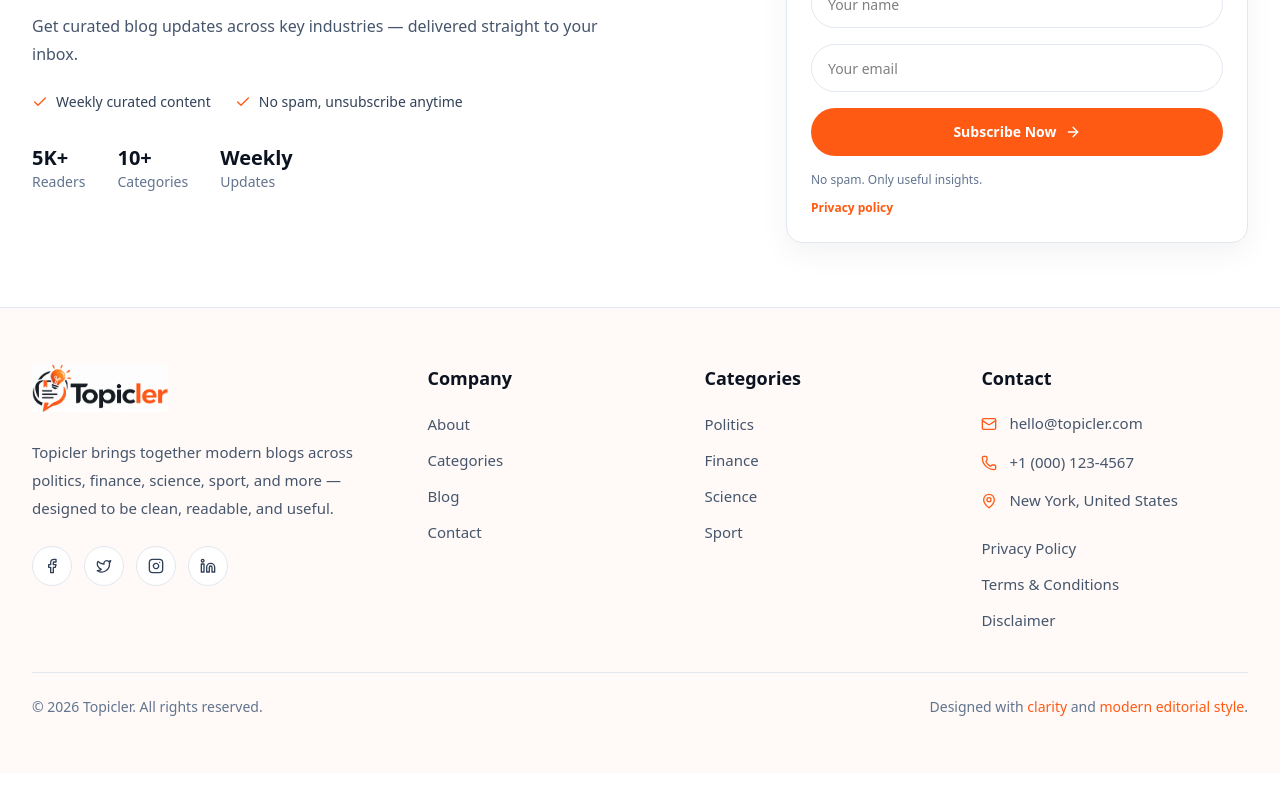
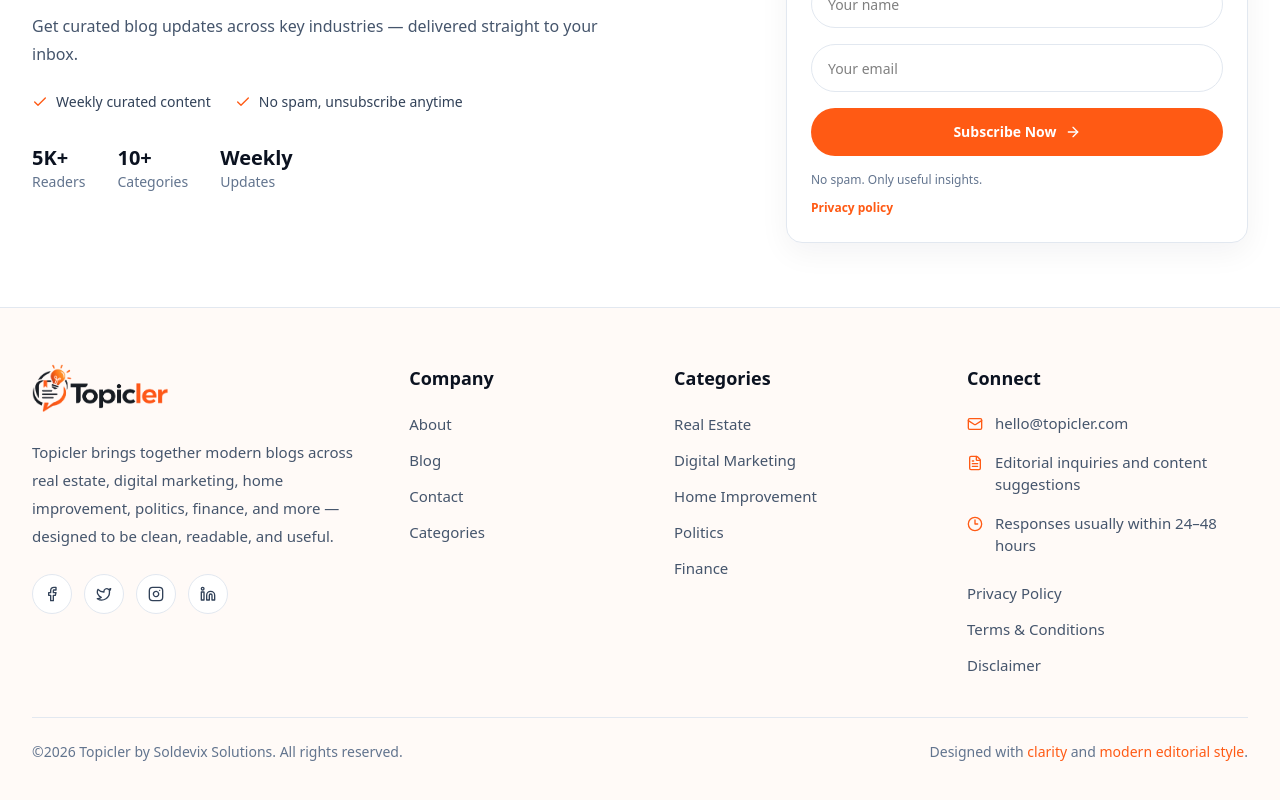
Before and after one commit to codedByShahzad/Topicler, a Next.js app in the folder frontend/: page / in a window 1280 px wide. Shown: the part 4155-4955 px from the top of the page. Before the commit the page ends 4928 px from the top, so only its background shows below. Built offline with nearby package versions, Linux system fonts and the light colour scheme.

Commit message:
Fixed Some Changes

```diff
--- a/frontend/app/contact/page.tsx
+++ b/frontend/app/contact/page.tsx
@@ -3,10 +3,11 @@ import Link from "next/link";
 import {
   FiArrowRight,
   FiClock,
+  FiEdit3,
   FiMail,
-  FiMapPin,
-  FiPhone,
+  FiMessageSquare,
   FiSend,
+  FiUsers,
 } from "react-icons/fi";
 
 const contactCards = [
@@ -15,28 +16,28 @@ const contactCards = [
     icon: FiMail,
     title: "Email Address",
     value: "hello@topicler.com",
-    subtext: "Send us your questions anytime",
+    subtext: "Reach us directly for general questions and feedback",
   },
   {
     id: 2,
-    icon: FiPhone,
-    title: "Phone Number",
-    value: "+1 (234) 567-890",
-    subtext: "Mon - Fri from 9:00 AM to 6:00 PM",
+    icon: FiEdit3,
+    title: "Editorial Inquiries",
+    value: "Content & article discussions",
+    subtext: "For topic suggestions, corrections, and editorial communication",
   },
   {
     id: 3,
-    icon: FiMapPin,
-    title: "Office Location",
-    value: "New York, United States",
-    subtext: "Available for online communication",
+    icon: FiUsers,
+    title: "Collaborations",
+    value: "Partnership opportunities",
+    subtext: "Open to meaningful collaborations and creative ideas",
   },
   {
     id: 4,
     icon: FiClock,
-    title: "Working Hours",
-    value: "Mon - Fri / 9AM - 6PM",
-    subtext: "Weekend responses may take longer",
+    title: "Response Time",
+    value: "Usually within 24–48 hours",
+    subtext: "We do our best to respond as quickly as possible",
   },
 ];
 
@@ -84,9 +85,9 @@ export default function ContactPage() {
               </h1>
 
               <p className="mt-6 max-w-2xl text-[16px] leading-8 text-slate-600 md:text-[17px]">
-                Have a question, feedback, partnership idea, or just want to get
-                in touch? We’d love to hear from you. Reach out through the form
-                below or use our direct contact details.
+                Have a question, feedback, suggestion, or collaboration idea?
+                We’d love to hear from you. Reach out through the form below and
+                we’ll get back to you as soon as possible.
               </p>
 
               <div className="mt-8 flex flex-wrap items-center gap-4">
@@ -108,7 +109,7 @@ export default function ContactPage() {
             </div>
 
             <div className="relative">
-              <div className="relative overflow-hidden rounded-[30px] border border-slate-200 bg-white shadow-[0_25px_80px_rgba(15,23,42,0.08)] transition-all duration-300 hover:border-2 hover:border-[#FF5A14]">
+              <div className="relative overflow-hidden rounded-[30px] border-2 border-transparent bg-white shadow-[0_25px_80px_rgba(15,23,42,0.08)] transition-all duration-300 hover:border-[#FF5A14]">
                 <img
                   src="https://images.unsplash.com/photo-1516321165247-4aa89a48be28?auto=format&fit=crop&w=1400&q=80"
                   alt="Contact workspace"
@@ -121,8 +122,8 @@ export default function ContactPage() {
                   Get In Touch
                 </div>
                 <p className="mt-2 max-w-[220px] text-sm leading-6 text-slate-600">
-                  We’re always open to hearing your ideas, questions, and
-                  feedback.
+                  We’re always open to hearing your ideas, feedback, and content
+                  suggestions.
                 </p>
               </div>
 
@@ -143,7 +144,7 @@ export default function ContactPage() {
           <div className="mb-12 max-w-2xl">
             <SectionLabel title="Reach Out" />
             <h2 className="text-3xl font-bold tracking-tight text-[#0B1220] md:text-4xl">
-              Multiple ways to connect with us.
+              Different ways to connect with us.
             </h2>
           </div>
 
@@ -153,7 +154,7 @@ export default function ContactPage() {
               return (
                 <div
                   key={item.id}
-                  className="rounded-[24px] border border-slate-200 bg-white p-6 shadow-sm transition-all duration-300 hover:-translate-y-1 hover:border-2 hover:border-[#FF5A14] hover:shadow-xl"
+                  className="rounded-[24px] border-2 border-transparent bg-white p-6 shadow-sm transition-all duration-300 hover:border-[#FF5A14] hover:shadow-xl"
                 >
                   <div className="flex h-14 w-14 items-center justify-center rounded-2xl bg-[#FF5A14]/10 text-[#FF5A14]">
                     <Icon className="h-6 w-6" />
@@ -180,7 +181,7 @@ export default function ContactPage() {
         <div className="mx-auto max-w-[1440px] px-5 lg:px-8">
           <div className="grid gap-8 lg:grid-cols-[0.9fr_1.1fr]">
             {/* LEFT */}
-            <div className="rounded-[30px] border border-slate-200 bg-white p-8 shadow-[0_20px_70px_rgba(15,23,42,0.06)] transition-all duration-300 hover:border-2 hover:border-[#FF5A14] lg:p-10">
+            <div className="rounded-[30px] border-2 border-transparent bg-white p-8 shadow-[0_20px_70px_rgba(15,23,42,0.06)] transition-all duration-300 hover:border-[#FF5A14] lg:p-10">
               <SectionLabel title="Contact Information" />
 
               <h2 className="text-3xl font-bold tracking-tight text-[#0B1220] md:text-4xl">
@@ -188,18 +189,21 @@ export default function ContactPage() {
               </h2>
 
               <p className="mt-5 text-[16px] leading-8 text-slate-600">
-                Whether you want to share feedback, ask a question, discuss
-                collaboration, or simply connect, our team is here to help.
+                Whether you want to share feedback, suggest a topic, point out a
+                correction, or discuss collaboration, we’re always happy to
+                connect.
               </p>
 
               <div className="mt-8 space-y-5">
-                <div className="rounded-2xl border border-slate-200 bg-[#fcfcfd] p-5 transition-all duration-300 hover:border-2 hover:border-[#FF5A14]">
+                <div className="rounded-2xl border-2 border-transparent bg-[#fcfcfd] p-5 transition-all duration-300 hover:border-[#FF5A14]">
                   <div className="flex items-start gap-4">
                     <div className="flex h-11 w-11 items-center justify-center rounded-xl bg-[#FF5A14]/10 text-[#FF5A14]">
                       <FiMail className="h-5 w-5" />
                     </div>
                     <div>
-                      <h3 className="font-semibold text-[#0B1220]">Email Us</h3>
+                      <h3 className="font-semibold text-[#0B1220]">
+                        General Contact
+                      </h3>
                       <p className="mt-1 text-sm text-slate-600">
                         hello@topicler.com
                       </p>
@@ -207,31 +211,35 @@ export default function ContactPage() {
                   </div>
                 </div>
 
-                <div className="rounded-2xl border border-slate-200 bg-[#fcfcfd] p-5 transition-all duration-300 hover:border-2 hover:border-[#FF5A14]">
+                <div className="rounded-2xl border-2 border-transparent bg-[#fcfcfd] p-5 transition-all duration-300 hover:border-[#FF5A14]">
                   <div className="flex items-start gap-4">
                     <div className="flex h-11 w-11 items-center justify-center rounded-xl bg-[#FF5A14]/10 text-[#FF5A14]">
-                      <FiPhone className="h-5 w-5" />
+                      <FiMessageSquare className="h-5 w-5" />
                     </div>
                     <div>
-                      <h3 className="font-semibold text-[#0B1220]">Call Us</h3>
+                      <h3 className="font-semibold text-[#0B1220]">
+                        Topic Suggestions
+                      </h3>
                       <p className="mt-1 text-sm text-slate-600">
-                        +1 (234) 567-890
+                        Share article ideas, feedback, or improvements you’d
+                        like to see.
                       </p>
                     </div>
                   </div>
                 </div>
 
-                <div className="rounded-2xl border border-slate-200 bg-[#fcfcfd] p-5 transition-all duration-300 hover:border-2 hover:border-[#FF5A14]">
+                <div className="rounded-2xl border-2 border-transparent bg-[#fcfcfd] p-5 transition-all duration-300 hover:border-[#FF5A14]">
                   <div className="flex items-start gap-4">
                     <div className="flex h-11 w-11 items-center justify-center rounded-xl bg-[#FF5A14]/10 text-[#FF5A14]">
                       <FiClock className="h-5 w-5" />
                     </div>
                     <div>
                       <h3 className="font-semibold text-[#0B1220]">
-                        Office Hours
+                        Response Window
                       </h3>
                       <p className="mt-1 text-sm text-slate-600">
-                        Monday to Friday, 9:00 AM to 6:00 PM
+                        Most messages are reviewed and answered within 24–48
+                        hours.
                       </p>
                     </div>
                   </div>
@@ -240,7 +248,7 @@ export default function ContactPage() {
             </div>
 
             {/* RIGHT FORM */}
-            <div className="rounded-[30px] border border-slate-200 bg-white p-8 shadow-[0_20px_70px_rgba(15,23,42,0.06)] transition-all duration-300 hover:border-2 hover:border-[#FF5A14] lg:p-10">
+            <div className="rounded-[30px] border-2 border-transparent bg-white p-8 shadow-[0_20px_70px_rgba(15,23,42,0.06)] transition-all duration-300 hover:border-[#FF5A14] lg:p-10">
               <SectionLabel title="Send Message" />
 
               <h2 className="text-3xl font-bold tracking-tight text-[#0B1220] md:text-4xl">
@@ -325,10 +333,10 @@ export default function ContactPage() {
         </div>
       </section>
 
-      {/* MAP / EXTRA CTA */}
+      {/* EXTRA SECTION */}
       <section className="pb-16 md:pb-24">
         <div className="mx-auto max-w-[1440px] px-5 lg:px-8">
-          <div className="overflow-hidden rounded-[32px] border border-slate-200 bg-white shadow-[0_20px_70px_rgba(15,23,42,0.06)] transition-all duration-300 hover:border-2 hover:border-[#FF5A14]">
+          <div className="overflow-hidden rounded-[32px] border-2 border-transparent bg-white shadow-[0_20px_70px_rgba(15,23,42,0.06)] transition-all duration-300 hover:border-[#FF5A14]">
             <div className="grid gap-0 lg:grid-cols-[1.05fr_0.95fr]">
               <div className="p-8 lg:p-12">
                 <SectionLabel title="Stay Connected" />
@@ -338,8 +346,8 @@ export default function ContactPage() {
                 </h2>
 
                 <p className="mt-5 max-w-2xl text-[16px] leading-8 text-slate-600">
-                  We value meaningful communication and are always happy to hear
-                  from readers, partners, and collaborators.
+                  We value thoughtful communication and are always happy to hear
+                  from readers, contributors, and collaborators.
                 </p>
 
                 <div className="mt-8 flex flex-wrap gap-4">
--- a/frontend/src/components/Footer.tsx
+++ b/frontend/src/components/Footer.tsx
@@ -6,22 +6,23 @@ import {
   Linkedin,
   Twitter,
   Mail,
-  MapPin,
-  Phone,
+  Clock3,
+  FileText,
 } from "lucide-react";
 
 const footerLinks = {
   company: [
     { label: "About", href: "/about" },
-    { label: "Categories", href: "/categories/technology" },
     { label: "Blog", href: "/blog" },
     { label: "Contact", href: "/contact" },
+    { label: "Categories", href: "/categories/real-estate" },
   ],
   categories: [
+    { label: "Real Estate", href: "/categories/real-estate" },
+    { label: "Digital Marketing", href: "/categories/digital-marketing" },
+    { label: "Home Improvement", href: "/categories/home-improvement" },
     { label: "Politics", href: "/categories/politics" },
     { label: "Finance", href: "/categories/finance" },
-    { label: "Science", href: "/categories/science" },
-    { label: "Sport", href: "/categories/sport" },
   ],
   support: [
     { label: "Privacy Policy", href: "/privacy-policy" },
@@ -40,8 +41,8 @@ const socialLinks = [
 const Footer = () => {
   return (
     <footer className="border-t border-slate-200 bg-[#fffaf7]">
-      <div className="mx-auto max-w-360 px-5 py-14 lg:px-8">
-        <div className="grid gap-10 lg:grid-cols-[1.2fr_0.8fr_0.8fr_0.9fr]">
+      <div className="mx-auto max-w-[1440px] px-5 py-14 lg:px-8">
+        <div className="grid gap-10 lg:grid-cols-[1.2fr_0.8fr_0.9fr_1fr]">
           {/* Brand */}
           <div>
             <Link href="/" className="inline-flex items-center">
@@ -55,9 +56,9 @@ const Footer = () => {
             </Link>
 
             <p className="mt-5 max-w-md text-[15px] leading-7 text-slate-600">
-              Topicler brings together modern blogs across politics, finance,
-              science, sport, and more — designed to be clean, readable, and
-              useful.
+              Topicler brings together modern blogs across real estate, digital
+              marketing, home improvement, politics, finance, and more —
+              designed to be clean, readable, and useful.
             </p>
 
             <div className="mt-6 flex items-center gap-3">
@@ -110,22 +111,22 @@ const Footer = () => {
 
           {/* Contact / Support */}
           <div>
-            <h3 className="text-lg font-bold text-[#0B1220]">Contact</h3>
+            <h3 className="text-lg font-bold text-[#0B1220]">Connect</h3>
 
             <div className="mt-5 space-y-4 text-[15px] text-slate-600">
               <div className="flex items-start gap-3">
-                <Mail className="mt-1 h-4 w-4 text-[#FF5A14]" />
+                <Mail className="mt-1 h-4 w-4 shrink-0 text-[#FF5A14]" />
                 <span>hello@topicler.com</span>
               </div>
 
               <div className="flex items-start gap-3">
-                <Phone className="mt-1 h-4 w-4 text-[#FF5A14]" />
-                <span>+1 (000) 123-4567</span>
+                <FileText className="mt-1 h-4 w-4 shrink-0 text-[#FF5A14]" />
+                <span>Editorial inquiries and content suggestions</span>
               </div>
 
               <div className="flex items-start gap-3">
-                <MapPin className="mt-1 h-4 w-4 text-[#FF5A14]" />
-                <span>New York, United States</span>
+                <Clock3 className="mt-1 h-4 w-4 shrink-0 text-[#FF5A14]" />
+                <span>Responses usually within 24–48 hours</span>
               </div>
             </div>
 
@@ -145,7 +146,7 @@ const Footer = () => {
         </div>
 
         <div className="mt-10 flex flex-col items-center justify-between gap-4 border-t border-slate-200 pt-6 text-sm text-slate-500 md:flex-row">
-          <p>© 2026 Topicler. All rights reserved.</p>
+          <p>©2026 Topicler by Soldevix Solutions. All rights reserved.</p>
           <p>
             Designed with <span className="text-[#FF5A14]">clarity</span> and{" "}
             <span className="text-[#FF5A14]">modern editorial style</span>.
```
Also changed, not shown: frontend/public/images/logo.png.
